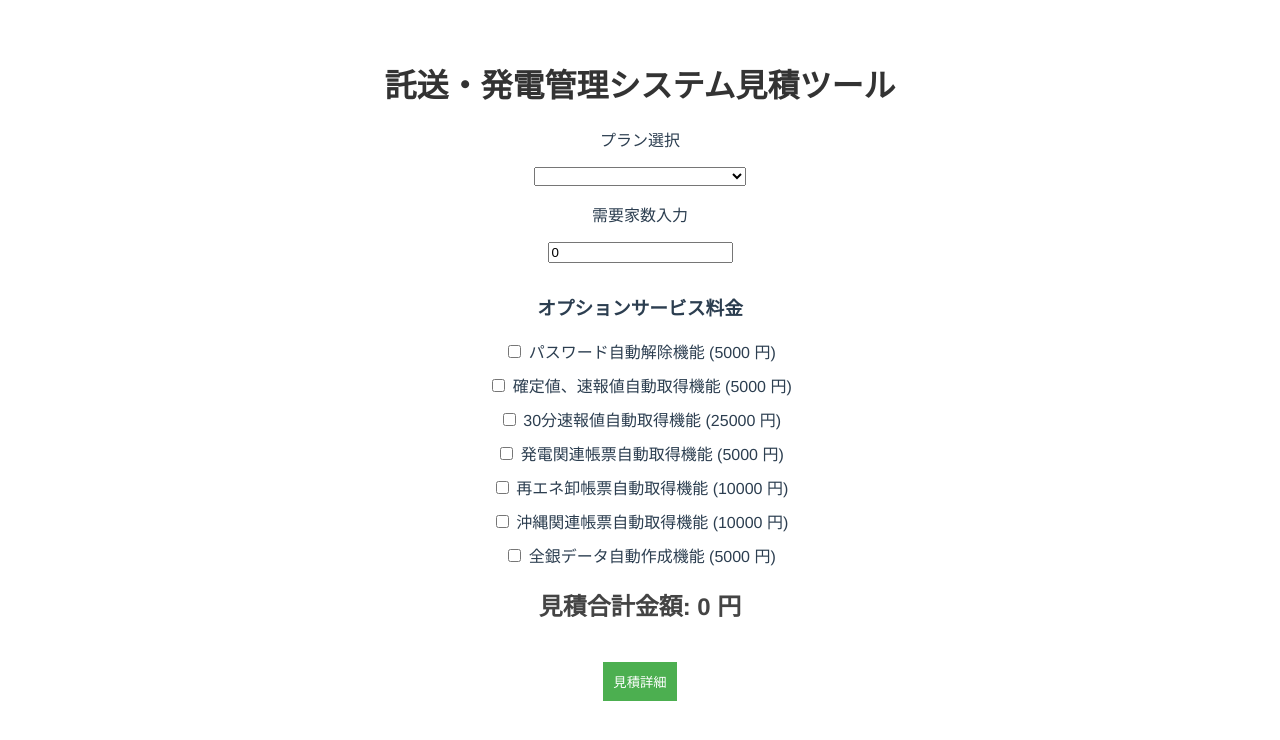
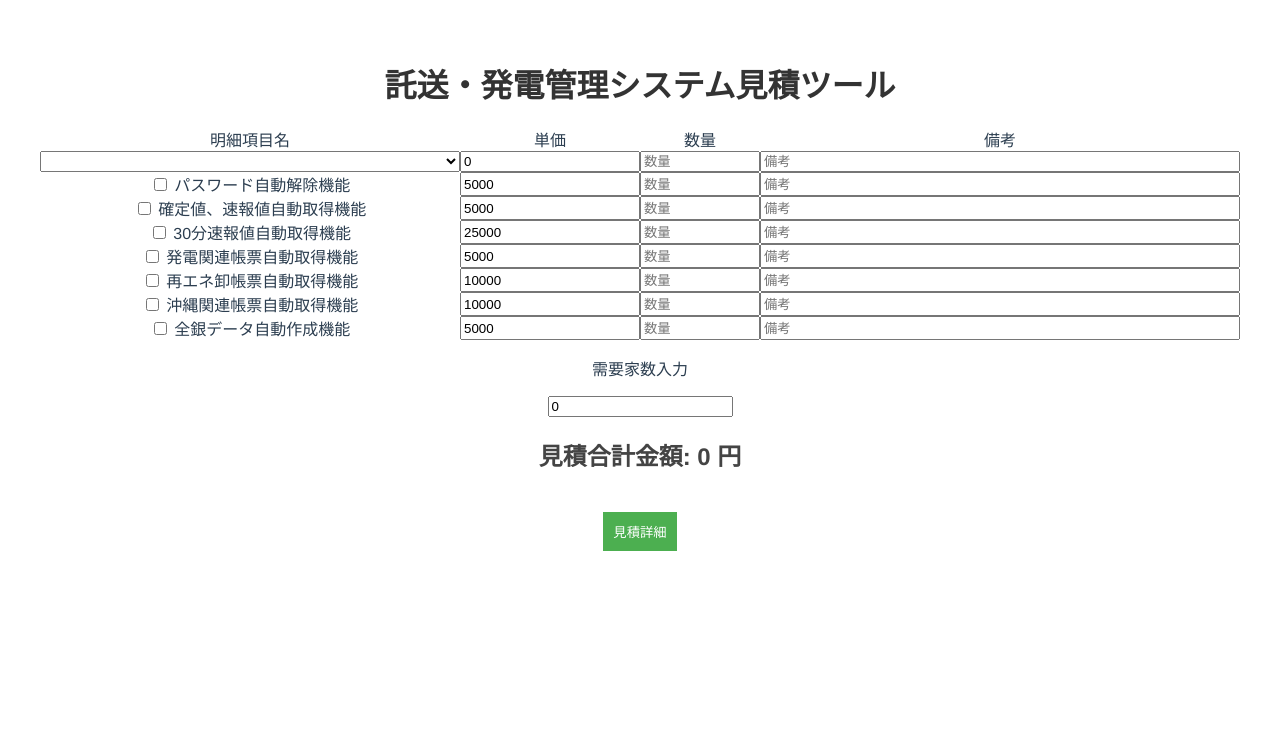
Before and after one commit to JEONGJONGIN/fpponopono-takusou-estimate, a Vue app: page / in a window 1280 px wide. Shown: the top 740 px of the page. Built offline with nearby package versions, Linux system fonts and the light colour scheme.

Commit message:
プラン、オプションを表形式に変更

```diff
--- a/src/components/HelloWorld.vue
+++ b/src/components/HelloWorld.vue
@@ -1,16 +1,46 @@
 <template>
   <div class="estimate-tool">
     <h1 class="font-bold">託送・発電管理システム見積ツール</h1>
-    <label>プラン選択</label>
-    <ul>
-      <li>
-        <select v-model="selectedPlan" id="plan-select">
-          <option v-for="(plan, index) in plans" :key="index" :value="plan">
-            {{ plan.name }} - {{ plan.basePrice }} 円
-          </option>
-        </select>
-      </li>
-    </ul>
+    <div class="fpinvoice-editor">
+      <div class="fpinvoice">
+        <div>明細項目名</div>
+        <div>単価</div>
+        <div>数量</div>
+        <div>備考</div>
+        <div class="billing-items">
+          <select v-model="selectedPlan" id="plan-select" @change="updatePrice">
+            <option v-for="(plan, index) in plans" :key="index" :value="plan">
+              {{ plan.name }}
+            </option>
+          </select>
+          <input type="text" :value="price" placeholder="単価" readonly />
+          <input type="text" placeholder="数量" />
+          <input type="text" placeholder="備考" />
+        </div>
+        <div
+          v-for="(product, index) in products"
+          :key="index"
+          class="billing-items"
+        >
+          <label>
+            <input
+              type="checkbox"
+              placeholder="項目名"
+              v-model="product.selected"
+            />
+            {{ product.name }}
+          </label>
+          <input
+            type="text"
+            :value="product.price"
+            placeholder="単価"
+            readonly
+          />
+          <input type="text" placeholder="数量" />
+          <input type="text" placeholder="備考" />
+        </div>
+      </div>
+    </div>
 
     <div class="customer-count">
       <label>
@@ -20,14 +50,6 @@
             <input type="number" v-model="customerCount" min="0" />
           </li>
         </ul>
-      </label>
-    </div>
-
-    <h3>オプションサービス料金</h3>
-    <div v-for="(product, index) in products" :key="index" class="product">
-      <label>
-        <input type="checkbox" v-model="product.selected" />
-        {{ product.name }} ({{ product.price }} 円)
       </label>
     </div>
 
@@ -62,7 +84,12 @@ const plans = ref([
 
 // 選択したプラン及び需要家数
 const selectedPlan = ref(null);
+const price = ref(0);
 const customerCount = ref(0);
+
+function updatePrice() {
+  price.value = selectedPlan.value ? selectedPlan.value.basePrice : "";
+}
 
 // 需要家数による月額の計算
 const monthlyFee = computed(() => {
@@ -199,4 +226,16 @@ ul {
   list-style-type: none;
   padding: 0;
 }
+
+.fpinvoice {
+  max-width: 1200px;
+  margin: auto;
+  display: grid;
+  grid-template-columns: 35% 15% 10% 40%;
+  margin-bottom: 1rem;
+}
+
+.billing-items {
+  display: contents;
+}
 </style>
```
